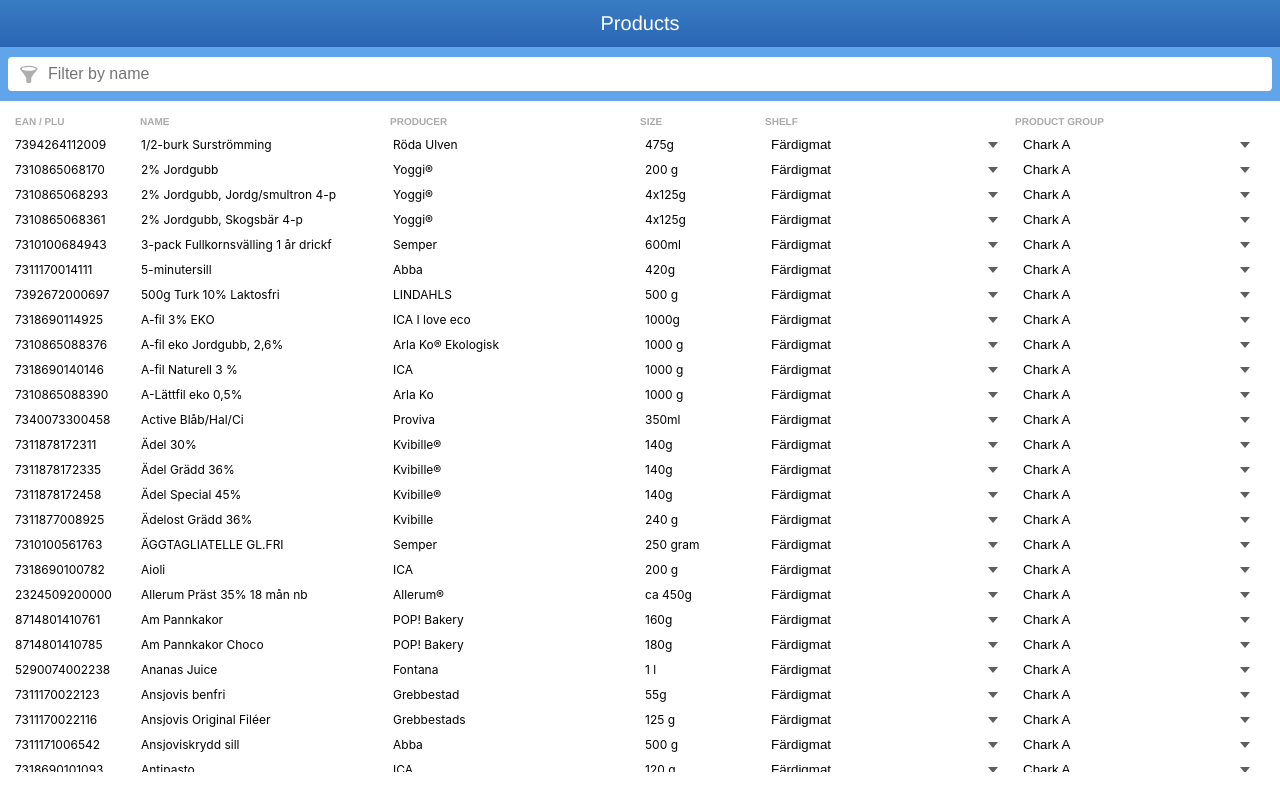
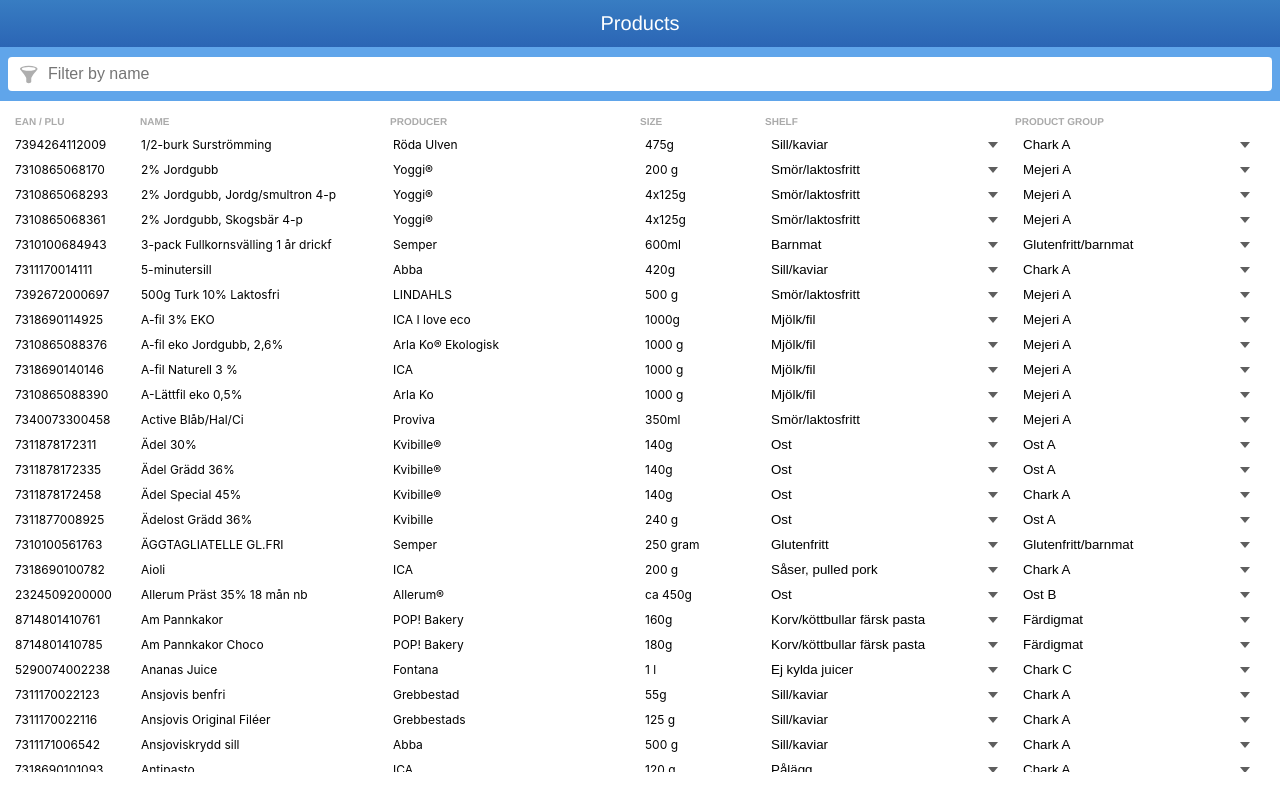
Before and after one commit to shathee/react-product-list, a React (Create React App) app: page / in a window 1280 px wide. Built offline with nearby package versions, Linux system fonts and the light colour scheme.

Commit message:
preselected dropdown done

```diff
--- a/src/components/Product.js
+++ b/src/components/Product.js
@@ -55,14 +55,14 @@
             <div className="shelf">
                 <select>
                 {shelfData.map( d =>
-                <option key={d.id} value={d.id}>{d.name}</option>
+                <option key={d.id} value={d.id} selected={ d.id === props.item.shelf_id } >{d.name}</option>
                 )};
                 </select>
             </div>
             <div className="p_group">
             <select>
                 {groupData.map( d =>
-                <option key={d.id} value={d.id}>{d.name}</option>
+                <option key={d.id} value={d.id} selected={d.id === props.item.product_group_id}>{d.name}</option>
                 )};
                 </select>
             </div>
```
